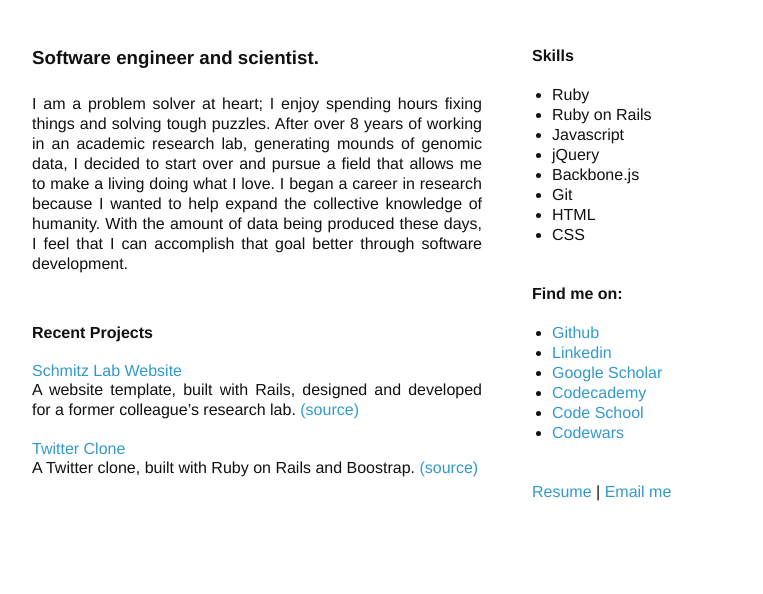
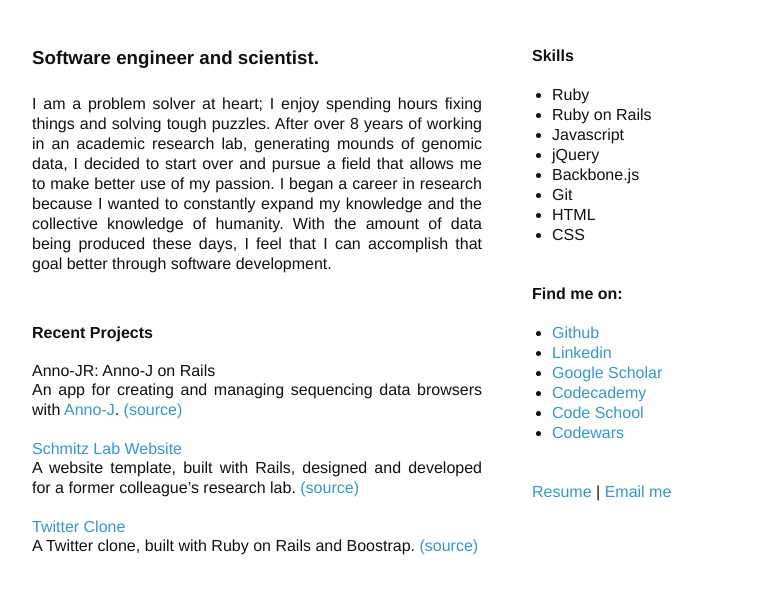
Before and after one commit to maalur/maalur.github.io, a plain HTML site: page index.html in a window 1280 px wide. Shown: the part 154-748 px from the top of the page, without its empty margins (258-1021 px from the left). Drawn offline with Linux system fonts and the light colour scheme.

Commit message:
update resume and bio

```diff
--- a/index.html
+++ b/index.html
@@ -17,13 +17,19 @@
 			<p>
 				I am a problem solver at heart; I enjoy spending hours fixing things and solving tough puzzles.
 				After over 8 years of working in an academic research lab, generating mounds of genomic data,
-				I decided to start over and pursue a field that allows me to make a living doing what I love.
-				I began a career in research because I wanted to help expand the collective knowledge of humanity.
+				I decided to start over and pursue a field that allows me to make better use of my passion.
+				I began a career in research because I wanted to constantly expand my knowledge and the collective knowledge of humanity.
 				With the amount of data being produced these days, I feel that I can accomplish that goal better through software development.
 			</p>
 
 			<h4>Recent Projects</h4>
 			<dl>
+				<dt>Anno-JR: Anno-J on Rails</dt>
+				<dd>
+					An app for creating and managing sequencing data browsers with <a href="http://www.annoj.org">Anno-J</a>.
+					<a href="https://github.com/maalur/anno-jr">(source)</a>
+				</dd>
+
 				<dt><a href="http://schmitzlab.genetics.uga.edu/">Schmitz Lab Website</a></dt>
 				<dd>
 					A website template, built with Rails, designed and developed for a former colleague’s research lab.
```
Also changed, not shown: 1 other file.
